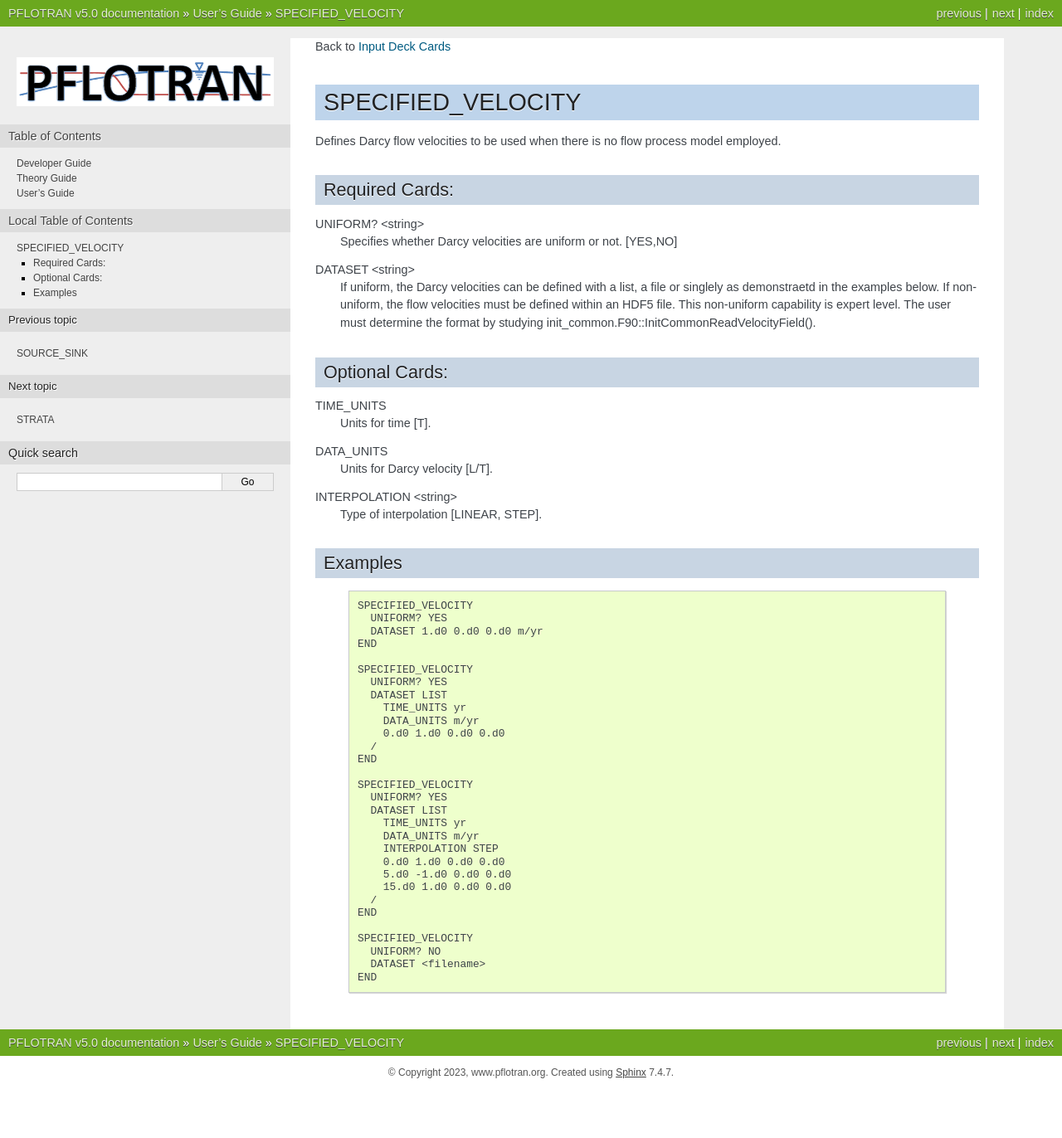
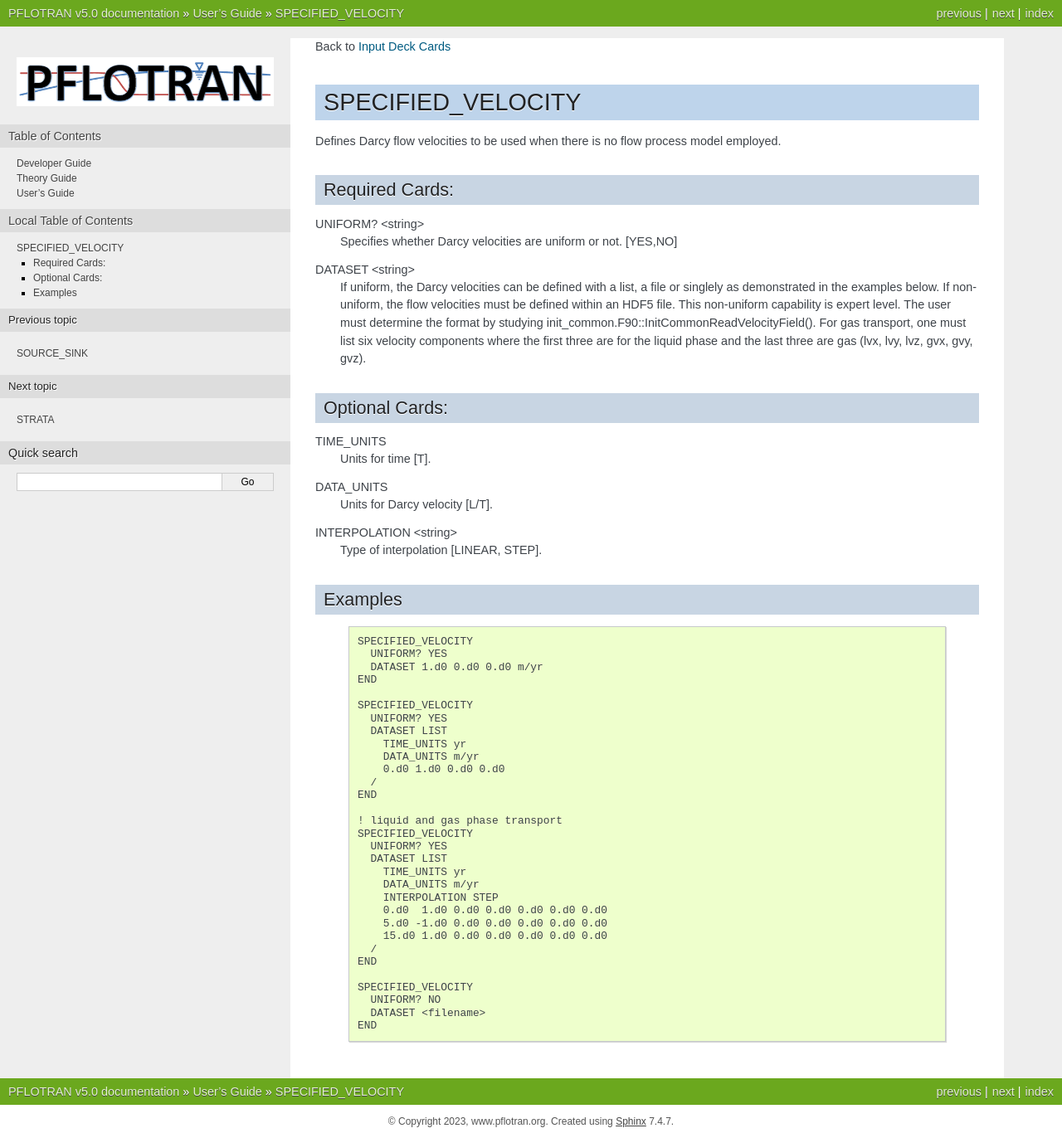
Before and after one commit to Miracloon/pflotran-documentation, a Sphinx documentation site: the page built from source/user_guide/cards/subsurface/specified_velocity_card.rst, in a window 1280 px wide. Shown: the whole page at 83% size. Built offline with Sphinx 7.4.7, drawn with Linux system fonts in a browser that asks for light colours; before the commit the page ends 1313 px from its top, so only the background shows below that.

Commit message:
added gas phase instructions to specified velocity input

```diff
--- a/source/user_guide/cards/subsurface/specified_velocity_card.rst
+++ b/source/user_guide/cards/subsurface/specified_velocity_card.rst
@@ -12,7 +12,7 @@
  Specifies whether Darcy velocities are uniform or not.  [YES,NO]
 
 DATASET <string>
- If uniform, the Darcy velocities can be defined with a list, a file or singlely as demonstraetd in the examples below.  If non-uniform, the flow velocities must be defined within an HDF5 file.  This non-uniform capability is expert level.  The user must determine the format by studying init_common.F90::InitCommonReadVelocityField().
+ If uniform, the Darcy velocities can be defined with a list, a file or singlely as demonstrated in the examples below.  If non-uniform, the flow velocities must be defined within an HDF5 file.  This non-uniform capability is expert level.  The user must determine the format by studying init_common.F90::InitCommonReadVelocityField(). For gas transport, one must list six velocity components where the first three are for the liquid phase and the last three are gas (lvx, lvy, lvz, gvx, gvy, gvz).
 
 Optional Cards:
 ---------------
@@ -43,15 +43,16 @@
     /
   END
 
+  ! liquid and gas phase transport
   SPECIFIED_VELOCITY
     UNIFORM? YES
     DATASET LIST
       TIME_UNITS yr
       DATA_UNITS m/yr
       INTERPOLATION STEP
-      0.d0 1.d0 0.d0 0.d0
-      5.d0 -1.d0 0.d0 0.d0
-      15.d0 1.d0 0.d0 0.d0
+      0.d0  1.d0 0.d0 0.d0 0.d0 0.d0 0.d0
+      5.d0 -1.d0 0.d0 0.d0 0.d0 0.d0 0.d0
+      15.d0 1.d0 0.d0 0.d0 0.d0 0.d0 0.d0
     /
   END
 
```
